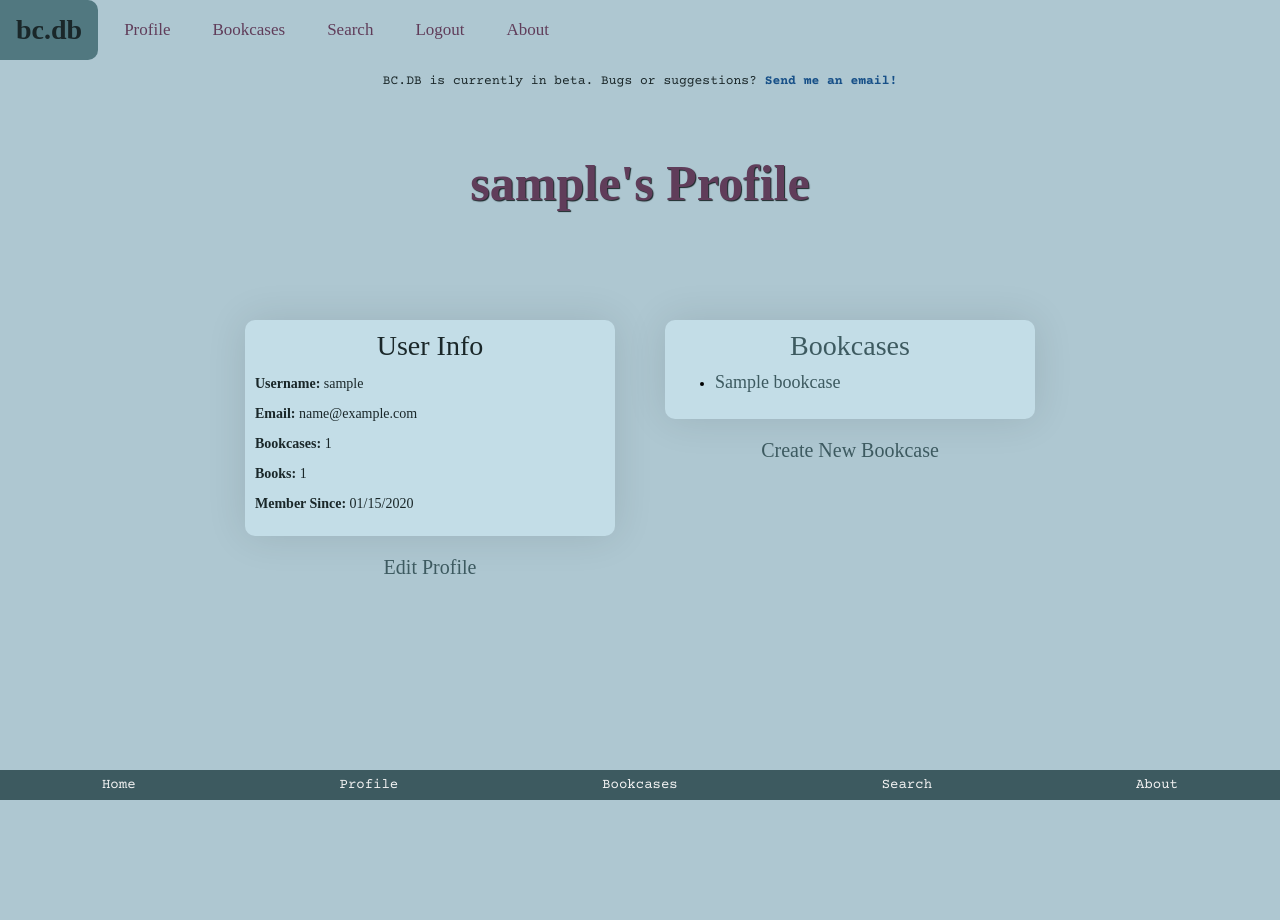
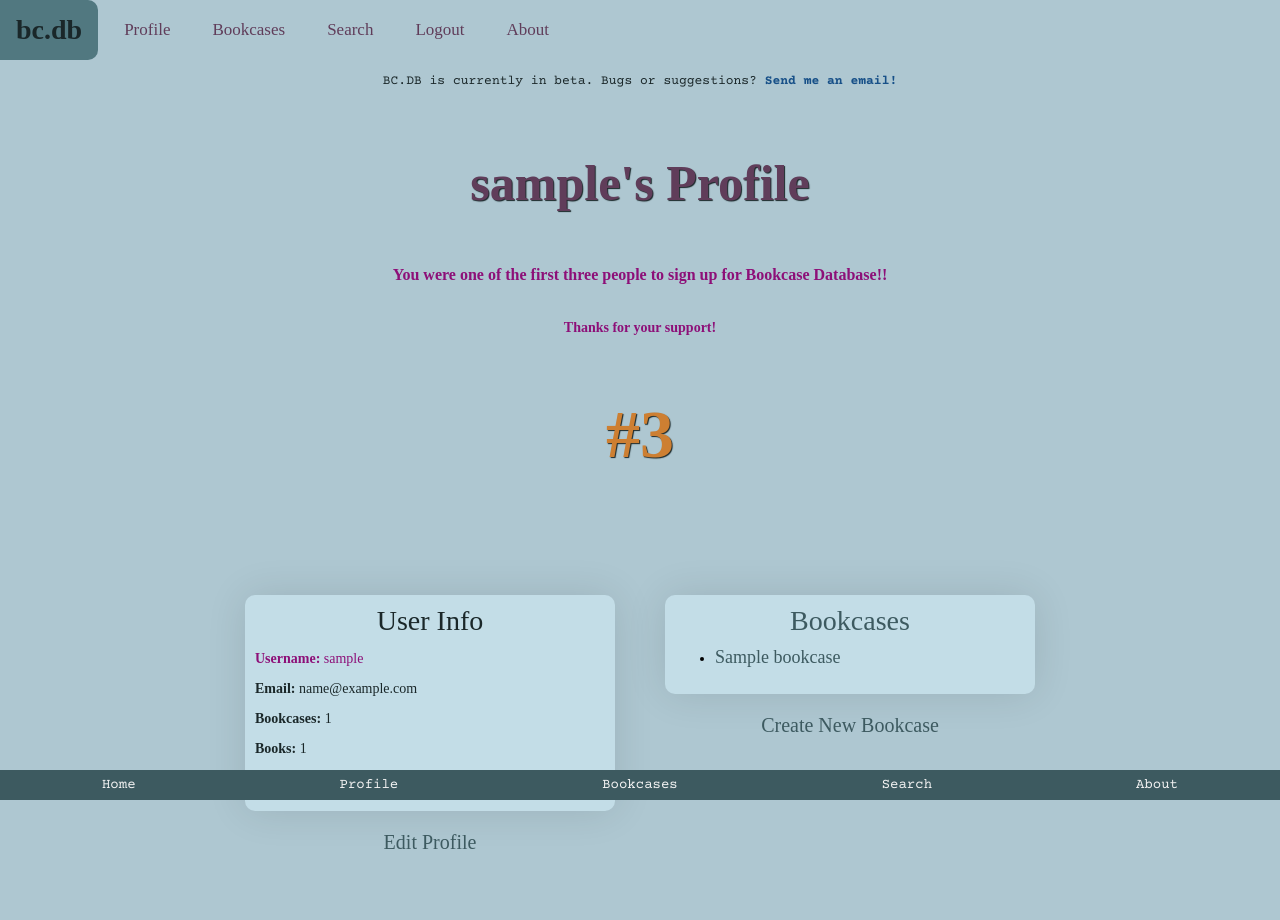
Before and after one commit to MyPetLobster/bookcase-database, a Flask app: page /profile/ in a window 1280 px wide. Run offline with Flask 3, Linux system fonts and the light colour scheme; a user stored in the database is signed in; tables that the repository leaves empty hold one stand-in row (values such as "Sample post"); some web fonts are replaced.

Commit message:
Add special note for first three users

```diff
--- a/website/static/css/styles.css
+++ b/website/static/css/styles.css
@@ -899,8 +899,27 @@ span.psw {
   transition-duration: 150ms;
 }
 
-
-
+.gold-user,
+#gold-user {
+  color: #8d0f78;
+}
+.flex-column {
+  display: flex;
+  flex-direction: column;
+  align-items: center;
+}
+#gold {
+  color: rgb(196, 164, 0);
+  font-size: 68px;
+}
+#silver {
+  color: rgb(145, 140, 140);
+  font-size: 68px;
+}
+#bronze {
+  color: rgb(205, 127, 50);
+  font-size: 68px;
+}
 
 /* BOOKCASE PAGE */
 
--- a/website/templates/profile.html
+++ b/website/templates/profile.html
@@ -2,17 +2,40 @@
 content %}
 <div class="spacer-div"></div>
 <div class="profile-container">
+  {% if user.id == 3 or user.id == 6 or user.id == 7 or user.id == 1 %}
+  <div class="flex-column">
+  <h1 class="profile-header" id="gold-header">{{username}}'s Profile</h1>
+  <h4 class="gold-user">You were one of the first three people to sign up for Bookcase Database!!</h4>
+  {% if user.id == 3 %}
+  <p class="bold-menu gold-user">Thanks Jackie!! &#128513;</p>
+  <p class="gold-user">If you have any questions or suggestions, text me anytime!</p>
+  <h1 id="gold">#{{ 1 }}</h1>
+  {% elif user.id == 6 %}
+  <p class="bold-menu gold-user">"I hate losing more than I love winning" - The Falcon</p>
+  <h1 id="silver">#{{ 2 }}</h1>
+  {% elif user.id == 7 or user.id == 1 %}
+  <p class="bold-menu gold-user">Thanks for your support!</p>
+  <h1 id="bronze">#{{ 3 }}</h1>
+  {% endif %}
+  </div>
+  {% else %}
+  <div>
   <h1 class="profile-header">{{username}}'s Profile</h1>
-
+  </div>
+  {% endif %}
   <div class="profile-content">
     <div>
       <div class="profile-info profile-item">
         <h2 class="profile-h2">User Info</h2>
+        {% if user.id < 4 %}
+        <p class="gold-user"><span id="gold-user" class="bold-menu">Username:</span> {{username}}</p>
+        {% else %}
         <p><span class="bold-menu">Username:</span> {{username}}</p>
+        {% endif %}
         <p><span class="bold-menu">Email:</span> {{ user.email }}</p>
         <p><span class="bold-menu">Bookcases:</span> {{ bookcases|length }}</p>
         <p><span class="bold-menu">Books:</span> {{ total_books }}</p>
-        <p><span class="bold-menu">Member Since:</span> {{ user.date_created.strftime('%m/%d/%Y') }}</p>
+        <p class="gold-user"><span class="bold-menu">Member Since:</span> {{ user.date_created.strftime('%m/%d/%Y') }}</p>
       </div>
       <div class="edit-prof-box">
           <a class="xs-link" id="edit-prof-link" href="/edit_profile">Edit Profile</a>
```
